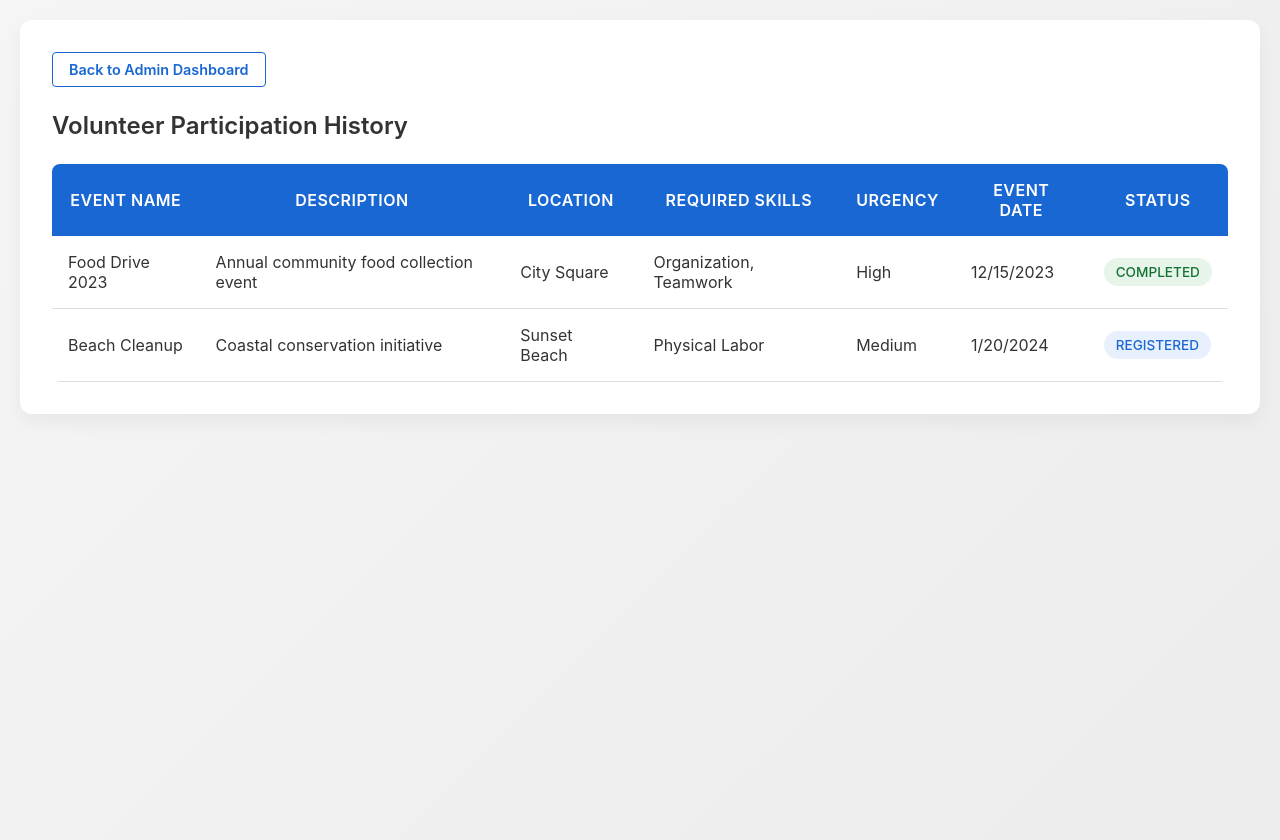
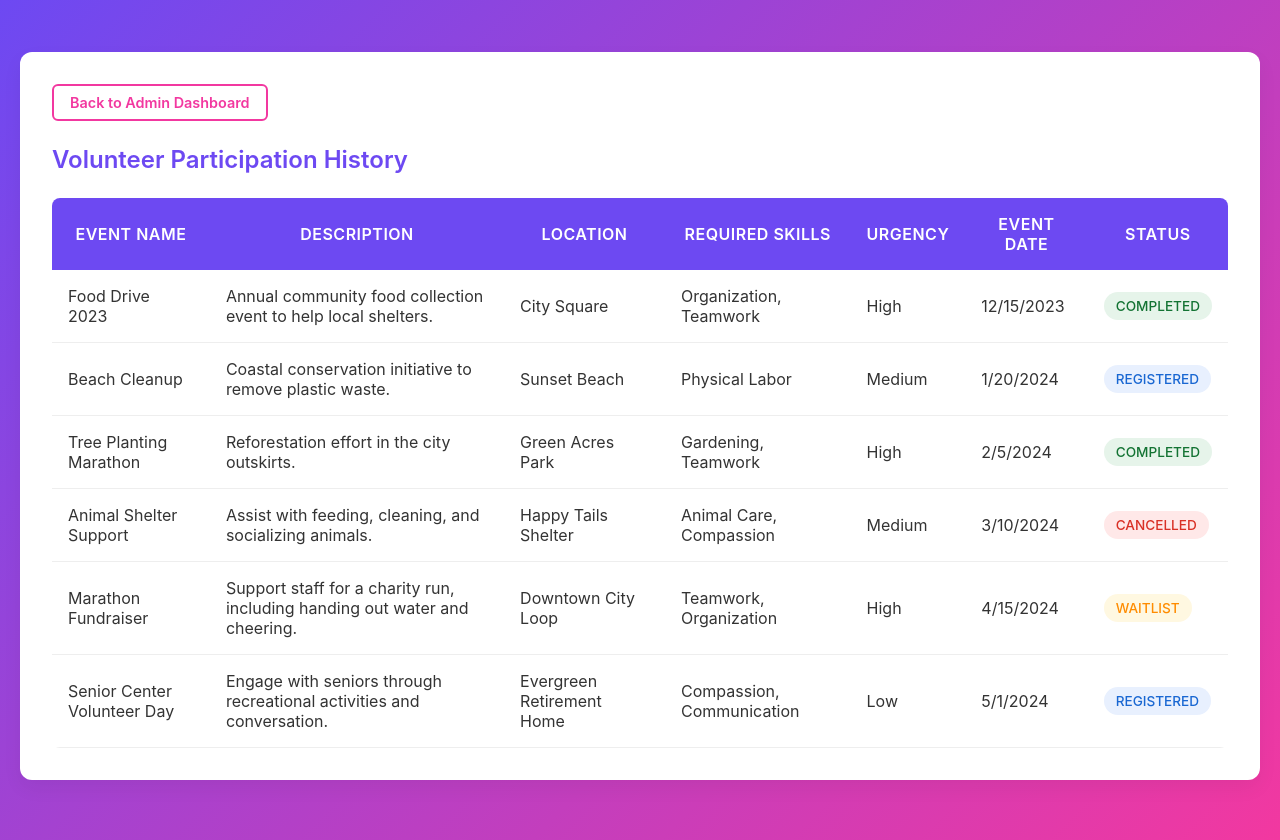
Before and after one commit to NomyNom/volunteering_web_app, a React (Create React App) app in the folder frontend/: page /admin/history in a window 1280 px wide. Built offline with nearby package versions, Linux system fonts and the light colour scheme.

Commit message:
volunteer_history minor changes

```diff
--- a/frontend/src/components/Admin/VolunteerHistory.css
+++ b/frontend/src/components/Admin/VolunteerHistory.css
@@ -1,26 +1,25 @@
-/* 1. (Optional) Import a modern Google Font in your main index.html or via @import: */
+/* Example Google Font import (optional): */
 /* @import url('https://fonts.googleapis.com/css2?family=Inter:wght@400;600;700&display=swap'); */
 
 body, html {
   margin: 0;
   padding: 0;
-  /* If you imported a custom font, make sure to set it here: */
+  /* If you imported a custom font, set it here: */
   /* font-family: 'Inter', sans-serif; */
   background-color: #f5f5f5;
   color: #333;
 }
 
-/* Container with a subtle gradient background */
 .history-container {
   display: flex;
   justify-content: center;
-  align-items: flex-start; /* Align to the top so the card can grow downward */
+  align-items: flex-start;
   min-height: 100vh;
   padding: 20px;
-  background: linear-gradient(135deg, #f5f5f5 0%, #ececec 100%);
+  /* Match the homepage gradient (purple → pink). Adjust as needed: */
+  background: linear-gradient(135deg, #6d49f2 0%, #f238a0 100%);
 }
 
-/* Card styling with a smooth fade-in animation */
 .history-card {
   background: #fff;
   padding: 2rem;
@@ -29,6 +28,7 @@ body, html {
   width: 100%;
   max-width: 1200px;
   animation: fadeIn 0.3s ease-in-out;
+  margin-top: 2rem;
 }
 
 @keyframes fadeIn {
@@ -42,46 +42,42 @@ body, html {
   }
 }
 
-/* Back button container */
 .back-button-container {
   margin-bottom: 1.5rem;
 }
 
-/* Modernized back button with hover effects */
 .back-button {
   display: inline-flex;
   align-items: center;
   gap: 6px;
-  color: #1967d2;
+  color: #f238a0;
   text-decoration: none;
   font-size: 0.9rem;
   font-weight: 600;
   padding: 8px 16px;
-  border: 1px solid #1967d2;
-  border-radius: 4px;
+  border: 2px solid #f238a0;
+  border-radius: 6px;
   background-color: #fff;
   transition: background-color 0.2s, color 0.2s;
 }
 
 .back-button:hover {
-  background-color: #1967d2;
+  background-color: #f238a0;
   color: #fff;
 }
 
-/* Heading style */
 .history-card h2 {
   margin-top: 0;
   margin-bottom: 1rem;
   font-weight: 600;
+  color: #6d49f2; /* Accent color for heading */
 }
 
-/* Table container to handle overflow on smaller screens */
 .history-table-container {
   margin-top: 1.5rem;
   overflow-x: auto;
 }
 
-/* Table styling with separated header and body */
 .history-table {
   width: 100%;
   border-collapse: separate;
@@ -91,9 +87,9 @@ body, html {
   overflow: hidden;
 }
 
-/* Table header with a distinct background color */
+/* Vibrant table header to match the gradient color scheme */
 .history-table thead {
-  background-color: #1967d2;
+  background-color: #6d49f2;
   color: #fff;
 }
 
@@ -106,15 +102,15 @@ body, html {
 
 .history-table td {
   padding: 16px;
-  border-bottom: 1px solid #ddd;
+  border-bottom: 1px solid #eee;
+  vertical-align: middle;
 }
 
-/* Subtle hover effect on table rows in tbody */
 .history-table tbody tr:hover {
-  background-color: #f1f5fe;
+  background-color: #f9f0ff; /* Light purple hover */
 }
 
-/* Status badges with pill shapes */
+/* Status badges */
 .status-badge {
   display: inline-block;
   padding: 6px 12px;
@@ -124,7 +120,6 @@ body, html {
   text-transform: uppercase;
 }
 
-/* Different colors for each status */
 .status-badge.completed {
   background-color: #e6f4ea;
   color: #137333;
@@ -135,7 +130,16 @@ body, html {
   color: #1967d2;
 }
 
-/* Error message styling */
+.status-badge.cancelled {
+  background-color: #ffe8e8;
+  color: #d93025;
+}
+
+.status-badge.waitlist {
+  background-color: #fff8e1;
+  color: #ff8c00;
+}
+
 .error-message {
   color: #dc3545;
   margin-bottom: 1rem;
--- a/frontend/src/components/Admin/VolunteerHistory.js
+++ b/frontend/src/components/Admin/VolunteerHistory.js
@@ -3,12 +3,12 @@ import { Link } from 'react-router-dom';
 import './VolunteerHistory.css';
 
 const VolunteerHistory = () => {
-  // Dummy data - replace with real data from your backend when ready
+  // Extended dummy data for a more detailed table
   const mockVolunteerHistory = [
     {
       id: 1,
       eventName: "Food Drive 2023",
-      eventDescription: "Annual community food collection event",
+      eventDescription: "Annual community food collection event to help local shelters.",
       location: "City Square",
       requiredSkills: ["Organization", "Teamwork"],
       urgency: "High",
@@ -18,11 +18,51 @@ const VolunteerHistory = () => {
     {
       id: 2,
       eventName: "Beach Cleanup",
-      eventDescription: "Coastal conservation initiative",
+      eventDescription: "Coastal conservation initiative to remove plastic waste.",
       location: "Sunset Beach",
       requiredSkills: ["Physical Labor"],
       urgency: "Medium",
       eventDate: "2024-01-20",
+      participationStatus: "Registered"
+    },
+    {
+      id: 3,
+      eventName: "Tree Planting Marathon",
+      eventDescription: "Reforestation effort in the city outskirts.",
+      location: "Green Acres Park",
+      requiredSkills: ["Gardening", "Teamwork"],
+      urgency: "High",
+      eventDate: "2024-02-05",
+      participationStatus: "Completed"
+    },
+    {
+      id: 4,
+      eventName: "Animal Shelter Support",
+      eventDescription: "Assist with feeding, cleaning, and socializing animals.",
+      location: "Happy Tails Shelter",
+      requiredSkills: ["Animal Care", "Compassion"],
+      urgency: "Medium",
+      eventDate: "2024-03-10",
+      participationStatus: "Cancelled"
+    },
+    {
+      id: 5,
+      eventName: "Marathon Fundraiser",
+      eventDescription: "Support staff for a charity run, including handing out water and cheering.",
+      location: "Downtown City Loop",
+      requiredSkills: ["Teamwork", "Organization"],
+      urgency: "High",
+      eventDate: "2024-04-15",
+      participationStatus: "Waitlist"
+    },
+    {
+      id: 6,
+      eventName: "Senior Center Volunteer Day",
+      eventDescription: "Engage with seniors through recreational activities and conversation.",
+      location: "Evergreen Retirement Home",
+      requiredSkills: ["Compassion", "Communication"],
+      urgency: "Low",
+      eventDate: "2024-05-01",
       participationStatus: "Registered"
     }
   ];
```
